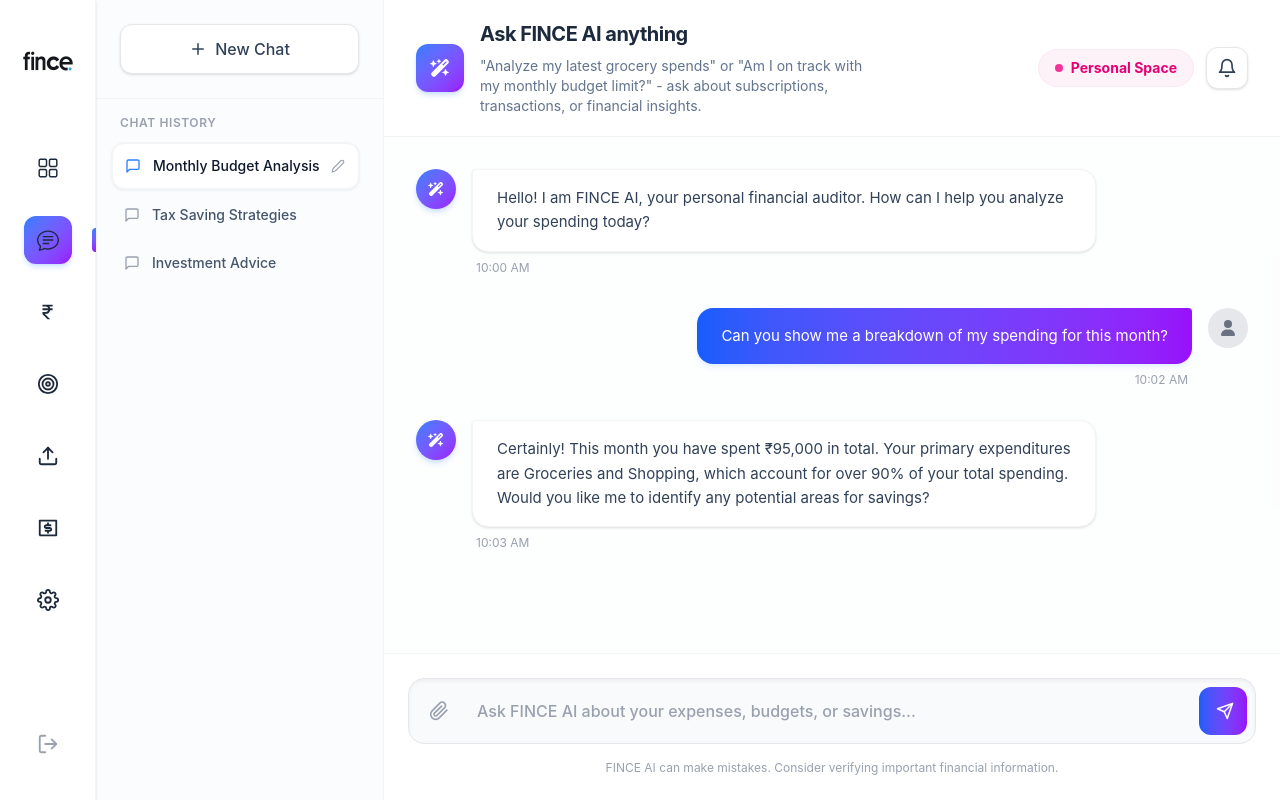
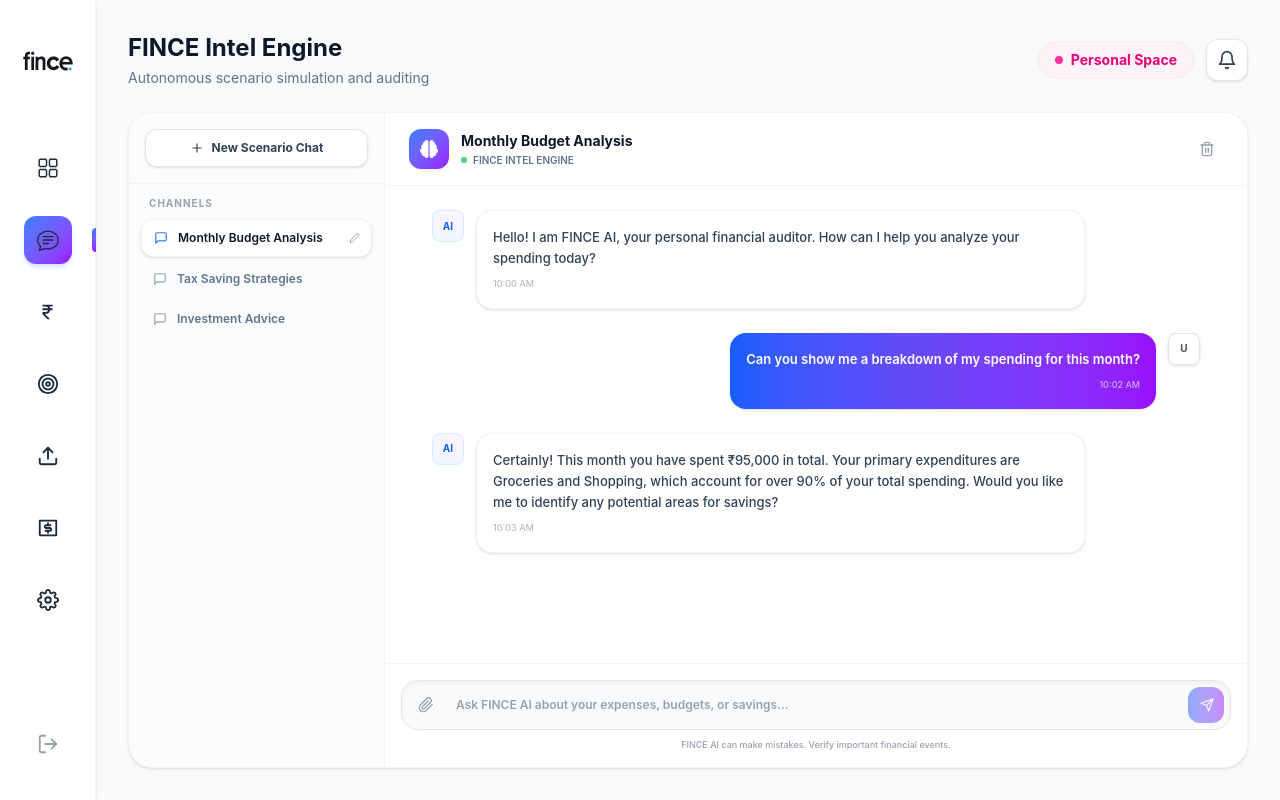
Before and after one commit to Team-Clover/Fince, a React app in the folder frontend/: page /chat in a window 1280 px wide. Built offline with nearby package versions, Linux system fonts and the light colour scheme; the HTML template or start-up script is replaced by a standard one.

Commit message:
UI updated

```diff
--- a/frontend/src/components/Sidebar.jsx
+++ b/frontend/src/components/Sidebar.jsx
@@ -35,7 +35,7 @@
             className={({ isActive }) =>
               `relative flex items-center justify-center w-12 h-12 rounded-xl transition-all duration-300 group ${isActive
                 ? 'bg-gradient-to-br from-blue-500 to-purple-600 text-white shadow-md shadow-blue-500/20'
-                : 'text-white hover:text-blue-600 hover:bg-blue-50'
+                : 'text-gray-400 hover:text-blue-600 hover:bg-blue-50'
               }`
             }
           >
--- a/frontend/src/pages/Chat.jsx
+++ b/frontend/src/pages/Chat.jsx
@@ -1,7 +1,7 @@
 import React, { useState } from 'react';
 import Sidebar from '../components/Sidebar.jsx';
-import { FiSend, FiPaperclip, FiMoreVertical, FiPlus, FiMessageSquare, FiEdit2, FiCheck, FiBell, FiChevronDown } from 'react-icons/fi';
-import { FaWandMagicSparkles, FaUser } from 'react-icons/fa6';
+import { FiSend, FiPaperclip, FiMoreVertical, FiPlus, FiMessageSquare, FiEdit2, FiCheck, FiBell, FiChevronDown, FiTrash2 } from 'react-icons/fi';
+import { FaWandMagicSparkles, FaUser, FaBrain } from 'react-icons/fa6';
 import { INITIAL_CHATS } from '../Constants/Constants.js';
 
 const Chat = () => {
@@ -62,31 +62,55 @@
     <div className="flex h-screen overflow-hidden bg-[#F8FAFC] text-slate-800 font-sans">
       <Sidebar />
 
-      <main className="flex-1 flex h-full bg-white relative">
+      <main className="flex-1 flex flex-col h-full bg-[#F8FAFC] relative p-6 md:p-8">
+
+        {/* Ambient Lights */}
+        <div className="absolute top-0 right-0 w-96 h-96 bg-blue-500/5 rounded-full blur-3xl -z-10 pointer-events-none translate-x-1/3 -translate-y-1/3"></div>
+        <div className="absolute bottom-0 left-0 w-96 h-96 bg-purple-500/5 rounded-full blur-3xl -z-10 pointer-events-none -translate-x-1/3 translate-y-1/3"></div>
+
+        {/* Top Header / Notification & Personal Section */}
+        <div className="flex flex-col md:flex-row justify-between md:items-center mb-6 gap-4">
+          <div>
+            <h1 className="text-2xl font-bold text-slate-900">FINCE Intel Engine</h1>
+            <p className="text-slate-500 text-sm mt-1">Autonomous scenario simulation and auditing</p>
+          </div>
+          <div className="flex items-center gap-3">
+            <div className="flex items-center gap-2 px-4 py-2 bg-pink-50 border border-pink-100 text-pink-600 font-bold text-sm rounded-full">
+              <div className="w-2 h-2 rounded-full bg-pink-500"></div>
+              Personal Space
+            </div>
+            <button className="p-2.5 bg-white border border-gray-200 text-slate-700 rounded-xl shadow-sm hover:bg-gray-50 transition-all flex items-center justify-center">
+              <FiBell size={20} />
+            </button>
+          </div>
+        </div>
+
+        {/* Chat Interface Card */}
+        <div className="flex-1 flex overflow-hidden bg-white border border-gray-100 rounded-3xl shadow-sm relative z-10">
 
           {/* Chat History Inner Sidebar */}
-        <div className="w-72 bg-[#F8FAFC]/50 border-r border-gray-100 flex flex-col h-full flex-shrink-0 hidden lg:flex">
-          <div className="p-6 border-b border-gray-100">
+          <div className="w-64 bg-[#F8FAFC]/65 border-r border-gray-100 flex flex-col h-full flex-shrink-0 hidden lg:flex">
+            <div className="p-4 border-b border-gray-100">
               <button
                 onClick={handleNewChat}
-              className="w-full flex items-center justify-center gap-2 py-3 px-4 bg-white border border-gray-200 text-slate-700 font-medium rounded-xl hover:bg-gray-50 hover:border-gray-300 transition-all shadow-sm"
+                className="w-full flex items-center justify-center gap-2 py-2.5 px-4 bg-white border border-gray-200 text-slate-700 font-bold text-xs rounded-xl hover:bg-gray-50 hover:border-gray-300 transition-all shadow-sm"
               >
-              <FiPlus size={18} />
-              New Chat
+                <FiPlus size={14} />
+                New Scenario Chat
               </button>
             </div>
 
-          <div className="flex-1 overflow-y-auto p-4 space-y-6">
+            <div className="flex-1 overflow-y-auto p-3 space-y-4">
               <div>
-              <h3 className="text-xs font-semibold text-gray-400 uppercase tracking-wider mb-3 px-2">Chat History</h3>
-              <div className="space-y-1 pr-2">
+                <h3 className="text-[10px] font-bold text-gray-400 uppercase tracking-widest mb-2 px-2">CHANNELS</h3>
+                <div className="space-y-1">
                   {chats.map(chat => (
                     <div key={chat.id} className="relative group">
                       {editingChatId === chat.id ? (
-                      <div className="flex items-center gap-2 px-3 py-2 bg-white shadow-sm border border-blue-200 rounded-xl mb-1">
+                        <div className="flex items-center gap-2 px-2.5 py-2 bg-white shadow-sm border border-blue-200 rounded-xl mb-1">
                           <input
                             type="text"
-                          className="flex-1 w-full bg-transparent text-sm font-medium outline-none text-slate-900"
+                            className="flex-1 w-full bg-transparent text-xs font-semibold outline-none text-slate-900"
                             value={editTitleText}
                             onChange={(e) => setEditTitleText(e.target.value)}
                             onKeyDown={(e) => {
@@ -96,21 +120,21 @@
                             autoFocus
                           />
                           <button onClick={() => saveTitle(chat.id)} className="text-green-500 hover:text-green-600 flex-shrink-0">
-                          <FiCheck size={16} />
+                            <FiCheck size={14} />
                           </button>
                         </div>
                       ) : (
                         <button
                           onClick={() => setActiveChatId(chat.id)}
-                        className={`w-full flex items-center gap-3 px-3 py-3 rounded-xl transition-all text-left ${
+                          className={`w-full flex items-center gap-2.5 px-3 py-2.5 rounded-xl transition-all text-left ${
                             activeChatId === chat.id
-                            ? 'bg-white shadow-sm border border-gray-100 text-slate-900 ring-1 ring-gray-100'
-                            : 'text-slate-600 hover:bg-gray-100/50 hover:text-slate-900'
+                              ? 'bg-white shadow-sm border border-gray-100 text-slate-900'
+                              : 'text-slate-500 hover:bg-gray-100/50 hover:text-slate-800'
                           }`}
                         >
-                        <FiMessageSquare size={16} className={activeChatId === chat.id ? 'text-blue-500 flex-shrink-0' : 'text-gray-400 flex-shrink-0'} />
-                        <div className="flex-1 truncate pr-6">
-                          <p className="text-sm font-medium truncate">{chat.title}</p>
+                          <FiMessageSquare size={14} className={activeChatId === chat.id ? 'text-blue-500 flex-shrink-0' : 'text-gray-400 flex-shrink-0'} />
+                          <div className="flex-1 truncate pr-5">
+                            <p className="text-xs font-semibold truncate">{chat.title}</p>
                           </div>
                         </button>
                       )}
@@ -122,11 +146,11 @@
                             setEditingChatId(chat.id);
                             setEditTitleText(chat.title);
                           }}
-                        className={`absolute right-2 top-1/2 -translate-y-1/2 p-1.5 rounded-md text-gray-400 hover:text-blue-600 hover:bg-blue-50 transition-all ${
+                          className={`absolute right-2 top-1/2 -translate-y-1/2 p-1 rounded-md text-gray-400 hover:text-blue-600 hover:bg-blue-50 transition-all ${
                             activeChatId === chat.id ? 'opacity-100' : 'opacity-0 group-hover:opacity-100'
                           }`}
                         >
-                        <FiEdit2 size={14} />
+                          <FiEdit2 size={11} />
                         </button>
                       )}
                     </div>
@@ -137,77 +161,101 @@
           </div>
 
           {/* Main Chat Area */}
-        <div className="flex-1 flex flex-col h-full relative">
+          <div className="flex-1 flex flex-col h-full relative bg-[#F8FAFC]/20">
 
             {/* Chat Header */}
-          <header className="px-8 py-5 border-b border-gray-100 flex items-center justify-between bg-white/80 backdrop-blur-md z-10">
-            <div className="flex items-center gap-4">
-              <div className="w-12 h-12 rounded-xl bg-gradient-to-br from-blue-500 to-purple-600 flex items-center justify-center text-white shadow-md shadow-blue-500/20">
-                <FaWandMagicSparkles size={20} />
+            <header className="px-6 py-4 border-b border-gray-100 flex items-center justify-between bg-white z-10">
+              <div className="flex items-center gap-3">
+                <div className="w-10 h-10 rounded-xl bg-gradient-to-br from-blue-500 to-purple-600 flex items-center justify-center text-white shadow-sm shadow-blue-500/10">
+                  <FaBrain size={18} />
                 </div>
                 <div>
-                <h3 className="text-xl font-bold text-slate-800 tracking-tight">Ask FINCE AI anything</h3>
-                <p className="text-sm text-slate-500 max-w-sm mt-2">
-                  "Analyze my latest grocery spends" or "Am I on track with my monthly budget limit?" - ask about subscriptions, transactions, or financial insights.
+                  <h1 className="text-sm font-bold text-slate-900">{activeChat?.title || "New Conversation"}</h1>
+                  <p className="text-[10px] text-slate-500 flex items-center gap-1.5 font-semibold mt-0.5">
+                    <span className="w-1.5 h-1.5 rounded-full bg-green-500 animate-pulse"></span>
+                    FINCE INTEL ENGINE
                   </p>
                 </div>
               </div>
 
-            {/* Top Header / Notification & Personal Section */}
-            <div className="flex items-center gap-3 hidden md:flex">
-              <div className="flex items-center gap-2 px-4 py-2 bg-pink-50 border border-pink-100 text-pink-600 font-bold text-sm rounded-full">
-                <div className="w-2 h-2 rounded-full bg-pink-500"></div>
-                Personal Space
-              </div>
-              <button className="p-2.5 bg-white border border-gray-200 text-slate-700 rounded-xl shadow-sm hover:bg-gray-50 transition-all flex items-center justify-center">
-                <FiBell size={20} />
+              <button
+                className="p-2 text-gray-400 hover:text-red-500 hover:bg-red-50 rounded-xl transition-colors"
+                title="Clear conversation logs"
+                onClick={() => {
+                  if (window.confirm("Clear this conversation?")) {
+                    setChats(chats.filter(c => c.id !== activeChatId));
+                    if (chats.length > 1) {
+                      setActiveChatId(chats.filter(c => c.id !== activeChatId)[0].id);
+                    } else {
+                      handleNewChat();
+                    }
+                  }
+                }}
+              >
+                <FiTrash2 size={16} />
               </button>
-            </div>
             </header>
 
             {/* Chat Messages Area */}
-          <div className="flex-1 overflow-y-auto p-8 space-y-8 scroll-smooth bg-[#F8FAFC]/30">
-            <div className="max-w-4xl mx-auto space-y-8 pb-4">
-              {activeChat.messages.map((msg) => (
-                <div key={msg.id} className={`flex gap-4 ${msg.sender === 'user' ? 'flex-row-reverse' : ''}`}>
+            <div className="flex-1 overflow-y-auto p-6 space-y-6 scroll-smooth bg-gray-50/30">
+              <div className="max-w-3xl mx-auto space-y-6 pb-4">
+                {activeChat?.messages.length === 0 ? (
+                  <div className="h-full flex flex-col justify-center items-center text-center space-y-4 pt-20">
+                    <div className="w-14 h-14 rounded-2xl bg-white border border-gray-100 flex items-center justify-center text-blue-500 shadow-sm">
+                      <FaWandMagicSparkles size={24} />
+                    </div>
+                    <div>
+                      <h4 className="font-bold text-sm text-slate-800">Ask FINCE AI anything</h4>
+                      <p className="text-xs text-slate-500 mt-1.5 leading-relaxed font-medium max-w-sm mx-auto">
+                        "Analyze my latest grocery spends" or "Am I on track with my monthly budget limit?"
+                      </p>
+                    </div>
+                  </div>
+                ) : (
+                  activeChat?.messages.map((msg) => {
+                    const isAI = msg.sender === 'ai';
+                    return (
+                      <div key={msg.id} className={`flex gap-3 max-w-[85%] ${!isAI ? 'ml-auto flex-row-reverse text-right' : 'mr-auto text-left'}`}>
 
                         {/* Avatar */}
-                  <div className={`w-10 h-10 rounded-full flex items-center justify-center flex-shrink-0 ${
-                    msg.sender === 'ai'
-                      ? 'bg-gradient-to-br from-blue-500 to-purple-600 text-white shadow-md shadow-blue-500/20'
-                      : 'bg-gray-200 text-gray-500'
+                        <div className={`w-8 h-8 rounded-lg flex items-center justify-center flex-shrink-0 text-[10px] font-bold border select-none ${
+                          isAI
+                            ? 'bg-gradient-to-tr from-blue-50 to-purple-50 border-blue-100 text-blue-600'
+                            : 'bg-white border-gray-200 text-slate-600 shadow-sm'
                         }`}>
-                    {msg.sender === 'ai' ? <FaWandMagicSparkles size={16} /> : <FaUser size={16} />}
+                          {isAI ? 'AI' : 'U'}
                         </div>
 
                         {/* Message Bubble */}
-                  <div className={`max-w-[75%] ${msg.sender === 'user' ? 'flex flex-col items-end' : 'flex flex-col items-start'}`}>
-                    <div className={`px-6 py-4 rounded-2xl ${
-                      msg.sender === 'user'
-                        ? 'bg-gradient-to-r from-blue-600 to-purple-600 text-white rounded-tr-sm shadow-md shadow-blue-500/10'
-                        : 'bg-white border border-gray-100 text-slate-700 rounded-tl-sm shadow-sm'
+                        <div className={`p-4 rounded-2xl text-[13px] leading-relaxed shadow-sm ${
+                          isAI
+                            ? 'bg-white border border-gray-100 text-slate-700 font-medium'
+                            : 'bg-gradient-to-r from-blue-600 to-purple-600 text-white font-semibold'
                         }`}>
-                      <p className="leading-relaxed text-[15px]">{msg.text}</p>
-                    </div>
-                    <span className="text-xs text-gray-400 mt-2 px-1">{msg.time}</span>
+                          <p>{msg.text}</p>
+                          <span className={`text-[9px] block mt-2 font-medium opacity-70 ${isAI ? 'text-gray-400' : 'text-blue-100'}`}>
+                            {msg.time}
+                          </span>
                         </div>
                       </div>
-              ))}
+                    );
+                  })
+                )}
               </div>
             </div>
 
             {/* Input Area */}
-          <div className="p-6 bg-white border-t border-gray-100">
+            <div className="p-4 bg-white border-t border-gray-100">
               <div className="max-w-4xl mx-auto">
-              <div className="relative flex items-center bg-[#F8FAFC] border border-gray-200 rounded-2xl p-2 focus-within:ring-2 focus-within:ring-blue-500/30 focus-within:border-blue-500/50 transition-all shadow-inner">
-                <button className="p-3 text-gray-400 hover:text-blue-500 transition-colors rounded-xl">
-                  <FiPaperclip size={20} />
+                <div className="relative flex items-center bg-[#F8FAFC] border border-gray-200 rounded-2xl p-1.5 focus-within:ring-2 focus-within:ring-blue-500/20 focus-within:border-blue-500/50 transition-all shadow-inner">
+                  <button className="p-2.5 text-gray-400 hover:text-blue-500 transition-colors rounded-xl">
+                    <FiPaperclip size={16} />
                   </button>
 
                   <input
                     type="text"
                     placeholder="Ask FINCE AI about your expenses, budgets, or savings..."
-                  className="flex-1 bg-transparent border-none focus:ring-0 py-3 px-4 text-slate-700 placeholder-gray-400 font-medium outline-none"
+                    className="flex-1 bg-transparent border-none focus:ring-0 py-2.5 px-3 text-xs text-slate-700 placeholder-gray-400 font-semibold outline-none"
                     value={inputText}
                     onChange={(e) => setInputText(e.target.value)}
                     onKeyDown={(e) => {
@@ -217,14 +265,16 @@
 
                   <button
                     onClick={handleSendMessage}
-                  className="w-12 h-12 flex items-center justify-center rounded-xl bg-gradient-to-r from-blue-600 to-purple-600 text-white hover:shadow-lg hover:shadow-blue-500/30 transition-all ml-2 flex-shrink-0"
+                    disabled={!inputText.trim()}
+                    className="w-9 h-9 flex items-center justify-center rounded-xl bg-gradient-to-r from-blue-600 to-purple-600 text-white hover:shadow-lg hover:shadow-blue-500/30 transition-all ml-1 flex-shrink-0 disabled:opacity-50"
                   >
-                  <FiSend size={18} className="ml-1" />
+                    <FiSend size={14} className="ml-0.5" />
                   </button>
                 </div>
-              <p className="text-center text-xs text-gray-400 mt-4">
-                FINCE AI can make mistakes. Consider verifying important financial information.
+                <p className="text-center text-[9px] text-gray-400 mt-2 font-medium">
+                  FINCE AI can make mistakes. Verify important financial events.
                 </p>
+              </div>
             </div>
           </div>
         </div>
```
Also changed, not shown: 1 other file (tests, documents, lock files or other folders). Lines whose indentation alone changed are shown as unchanged.
